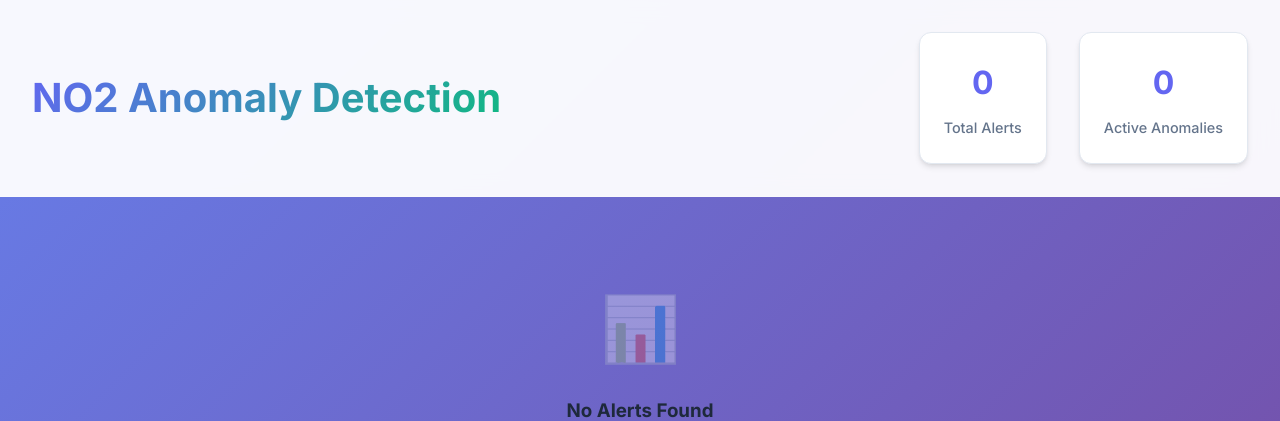
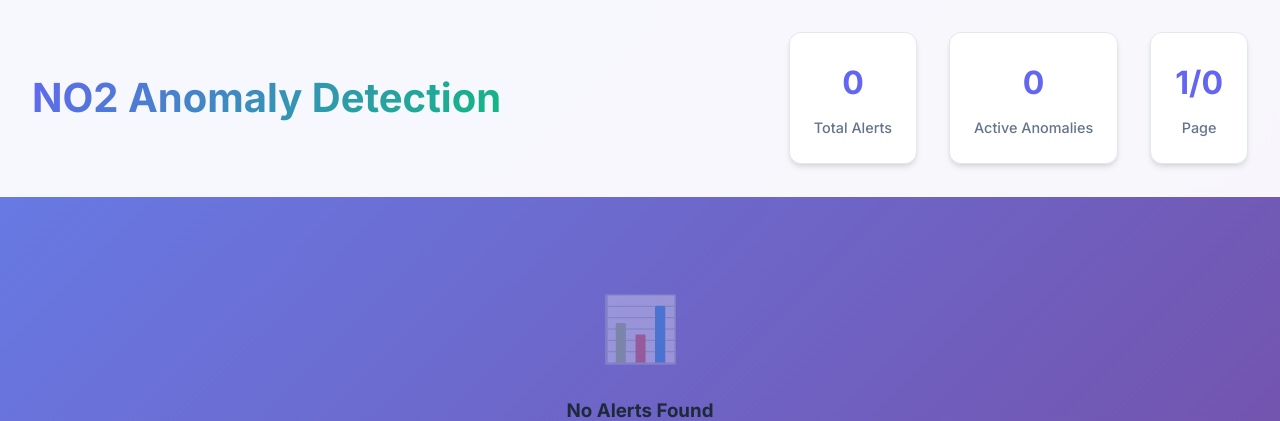
Before and after one commit to huynhbaoking112/LSTM_Model_iot_anomaly, a FastAPI app: page /dashboard in a window 1280 px wide. Shown: the top 421 px of the page. Run offline with FastAPI, Linux system fonts and the light colour scheme; data that the repository does not hold is empty.

Commit message:
Feat2: Add pagination

```diff
--- a/alert_server/database.py
+++ b/alert_server/database.py
@@ -54,12 +54,13 @@ def save_alert(alert_data: dict) -> (bool, str):
         print(f"   -> ❌ {error_message}")
         return False, error_message
 
-def get_alerts(limit: int = 50) -> list:
+def get_alerts(limit: int = 50, offset: int = 0) -> list:
     """
-    Retrieves the most recent alerts from the database.
+    Retrieves alerts from the database with pagination support.
 
     Args:
         limit (int): The maximum number of alerts to retrieve.
+        offset (int): The number of alerts to skip for pagination.
 
     Returns:
         list: A list of alert documents, or an empty list if none are found or on error.
@@ -70,11 +71,27 @@ def get_alerts(limit: int = 50) -> list:
 
     try:
         # Sort by 'alert_timestamp' in descending order to get the newest first
-        alerts = alerts_collection.find().sort("alert_timestamp", DESCENDING).limit(limit)
+        alerts = alerts_collection.find().sort("alert_timestamp", DESCENDING).skip(offset).limit(limit)
         return list(alerts)
     except OperationFailure as e:
         print(f"   -> ❌ Failed to fetch alerts from DB: {e}")
         return []
+
+def get_total_alerts_count() -> int:
+    """
+    Gets the total count of alerts in the database.
+
+    Returns:
+        int: The total number of alerts.
+    """
+    if alerts_collection is None:
+        return 0
+
+    try:
+        return alerts_collection.count_documents({})
+    except OperationFailure as e:
+        print(f"   -> ❌ Failed to count alerts: {e}")
+        return 0
 
 def get_alert_by_id(alert_id: str) -> dict:
     """
--- a/alert_server/main.py
+++ b/alert_server/main.py
@@ -7,7 +7,7 @@ from fastapi.staticfiles import StaticFiles
 from fastapi.templating import Jinja2Templates
 from dateutil.parser import isoparse
 from models import AlertPayload
-from database import save_alert, get_alerts, get_alert_by_id
+from database import save_alert, get_alerts, get_alert_by_id, get_total_alerts_count
 
 app = FastAPI(
     title="IoT Anomaly Alerting API",
@@ -25,14 +25,40 @@ def read_root():
     return {"status": "ok", "message": "Alerting API is running."}
 
 @app.get("/dashboard", response_class=HTMLResponse, tags=["Monitoring"])
-def view_dashboard(request: Request):
+def view_dashboard(request: Request, page: int = 1, per_page: int = 12):
     """
-    Renders the monitoring dashboard, displaying the latest alerts.
+    Renders the monitoring dashboard with pagination support.
     """
-    alerts_data = get_alerts()
+    # Calculate offset based on page number
+    offset = (page - 1) * per_page
+
+    # Get paginated alerts and total count
+    alerts_data = get_alerts(limit=per_page, offset=offset)
+    total_alerts = get_total_alerts_count()
+
+    # Calculate pagination info
+    total_pages = (total_alerts + per_page - 1) // per_page  # Ceiling division
+    has_prev = page > 1
+    has_next = page < total_pages
+
+    pagination_info = {
+        "current_page": page,
+        "per_page": per_page,
+        "total_alerts": total_alerts,
+        "total_pages": total_pages,
+        "has_prev": has_prev,
+        "has_next": has_next,
+        "prev_page": page - 1 if has_prev else None,
+        "next_page": page + 1 if has_next else None,
+    }
+
     return templates.TemplateResponse(
         "index.html",
-        {"request": request, "alerts": alerts_data}
+        {
+            "request": request,
+            "alerts": alerts_data,
+            "pagination": pagination_info
+        }
     )
 
 @app.get("/dashboard/alert/{alert_id}", response_class=HTMLResponse, tags=["Monitoring"])
--- a/alert_server/templates/index.html
+++ b/alert_server/templates/index.html
@@ -15,12 +15,16 @@
                 <h1>NO2 Anomaly Detection</h1>
                 <div class="header-stats">
                     <div class="stat-card">
-                        <div class="stat-number">{{ alerts|length }}</div>
+                        <div class="stat-number">{{ pagination.total_alerts }}</div>
                         <div class="stat-label">Total Alerts</div>
                     </div>
                     <div class="stat-card">
                         <div class="stat-number">{{ alerts|selectattr('anomaly_score', '>', alerts[0].threshold if alerts else 0)|list|length if alerts else 0 }}</div>
                         <div class="stat-label">Active Anomalies</div>
+                    </div>
+                    <div class="stat-card">
+                        <div class="stat-number">{{ pagination.current_page }}/{{ pagination.total_pages }}</div>
+                        <div class="stat-label">Page</div>
                     </div>
                 </div>
             </div>
@@ -84,6 +88,69 @@
                 <p>Run the anomaly detection system to see alerts appear here.</p>
             </div>
         {% endif %}
+
+        <!-- Pagination Controls -->
+        {% if pagination.total_pages > 1 %}
+        <div class="pagination-container">
+            <div class="pagination-info">
+                Showing {{ ((pagination.current_page - 1) * pagination.per_page) + 1 }} to
+                {{ ((pagination.current_page - 1) * pagination.per_page) + alerts|length }}
+                of {{ pagination.total_alerts }} alerts
+            </div>
+
+            <div class="pagination-controls">
+                <!-- Previous Button -->
+                {% if pagination.has_prev %}
+                    <a href="/dashboard?page={{ pagination.prev_page }}&per_page={{ pagination.per_page }}"
+                       class="pagination-btn pagination-prev">
+                        ← Previous
+                    </a>
+                {% else %}
+                    <span class="pagination-btn pagination-disabled">← Previous</span>
+                {% endif %}
+
+                <!-- Page Numbers -->
+                <div class="pagination-pages">
+                    {% set start_page = [1, pagination.current_page - 2]|max %}
+                    {% set end_page = [pagination.total_pages, pagination.current_page + 2]|min %}
+
+                    {% if start_page > 1 %}
+                        <a href="/dashboard?page=1&per_page={{ pagination.per_page }}" class="pagination-page">1</a>
+                        {% if start_page > 2 %}
+                            <span class="pagination-ellipsis">...</span>
+                        {% endif %}
+                    {% endif %}
+
+                    {% for page_num in range(start_page, end_page + 1) %}
+                        {% if page_num == pagination.current_page %}
+                            <span class="pagination-page pagination-current">{{ page_num }}</span>
+                        {% else %}
+                            <a href="/dashboard?page={{ page_num }}&per_page={{ pagination.per_page }}"
+                               class="pagination-page">{{ page_num }}</a>
+                        {% endif %}
+                    {% endfor %}
+
+                    {% if end_page < pagination.total_pages %}
+                        {% if end_page < pagination.total_pages - 1 %}
+                            <span class="pagination-ellipsis">...</span>
+                        {% endif %}
+                        <a href="/dashboard?page={{ pagination.total_pages }}&per_page={{ pagination.per_page }}"
+                           class="pagination-page">{{ pagination.total_pages }}</a>
+                    {% endif %}
+                </div>
+
+                <!-- Next Button -->
+                {% if pagination.has_next %}
+                    <a href="/dashboard?page={{ pagination.next_page }}&per_page={{ pagination.per_page }}"
+                       class="pagination-btn pagination-next">
+                        Next →
+                    </a>
+                {% else %}
+                    <span class="pagination-btn pagination-disabled">Next →</span>
+                {% endif %}
+            </div>
+        </div>
+        {% endif %}
     </main>
 </body>
 </html>
```
Also changed, not shown: alert.md (+7 -0 lines), alert_server/static/styles.css (+131 -0 lines).
